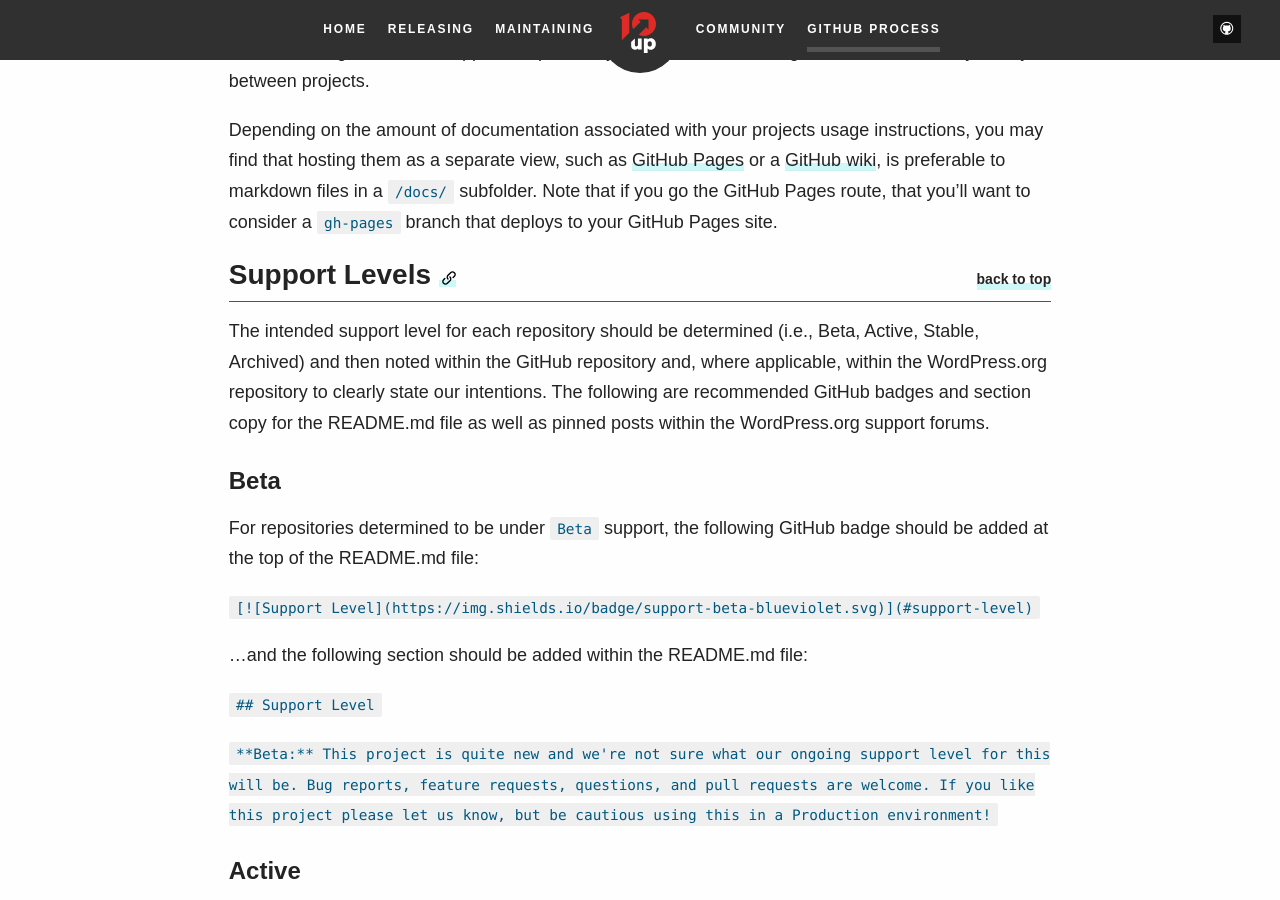
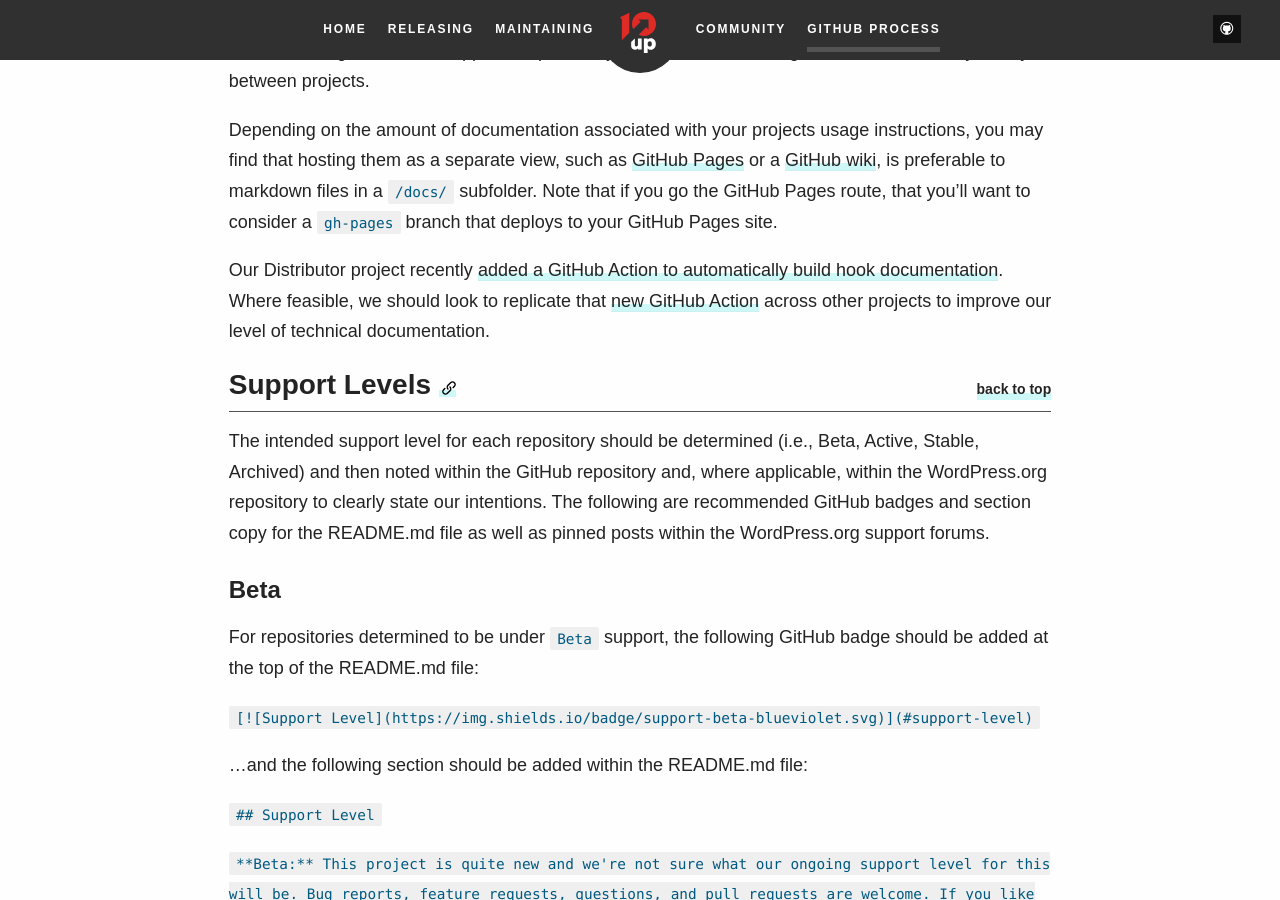
Before and after one commit to 10up/Open-Source-Best-Practices, a Jekyll site: the page built from github-process.md, in a window 1280 px wide and 900 px high, scrolled down 2623 px. Built offline with Jekyll 4.4.1, drawn with Linux system fonts in a browser that asks for light colours; some web fonts are replaced.

Commit message:
add hook doc GHA note to GitHub-Process.md

```diff
--- a/_includes/markdown/GitHub-Process.md
+++ b/_includes/markdown/GitHub-Process.md
@@ -58,6 +58,8 @@ This means that we’ll want the following GitHub settings:
 Maintain documentation in the same repository as much as possible. This keeps everything portable and usable even when offline. There are two main varieties of documentation typically associated with open source software: usage instructions and maintenance guidelines. Most of this section focuses on maintenance guidelines to support the process you’ve outlined, as usage instructions will vary widely between projects.
 
 Depending on the amount of documentation associated with your projects usage instructions, you may find that hosting them as a separate view, such as [GitHub Pages](https://pages.github.com/) or a [GitHub wiki](https://help.github.com/en/articles/about-wikis), is preferable to markdown files in a `/docs/` subfolder.  Note that if you go the GitHub Pages route, that you'll want to consider a `gh-pages` branch that deploys to your GitHub Pages site.
+
+Our Distributor project recently [added a GitHub Action to automatically build hook documentation](https://github.com/10up/distributor/pull/448).  Where feasible, we should look to replicate that [new GitHub Action](https://github.com/10up/distributor/blob/develop/includes/.github/workflows/build-docs.yml) across other projects to improve our level of technical documentation.
 
 <!-- @todo: WIKI tips: wiki repo (don’t submodule...), wiki repo strategies and examples -->
 
```
